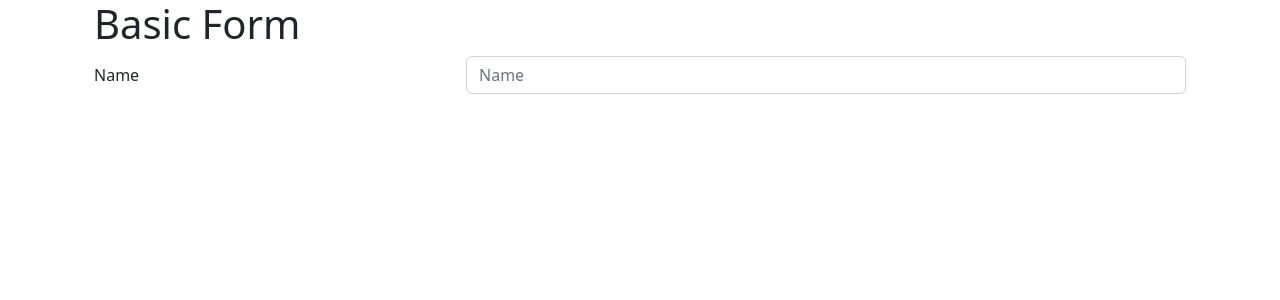
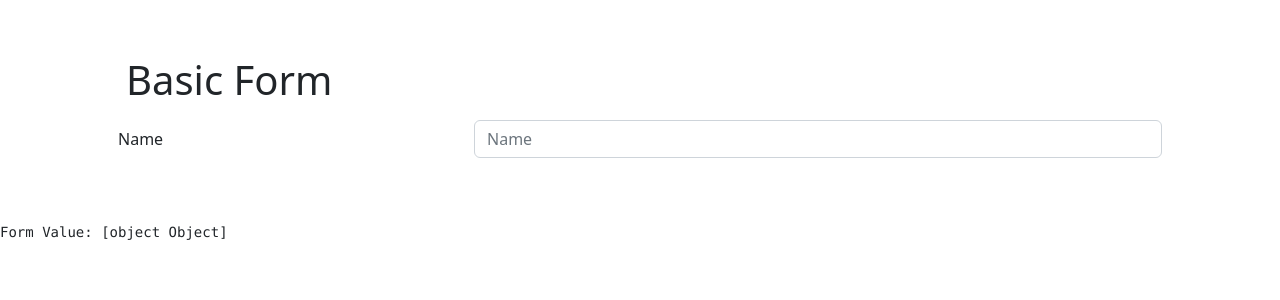
Before and after one commit to salehloke/basic-angular-template, an Angular app: page / in a window 1280 px wide. Shown: the top 300 px of the page. Built offline with nearby package versions, Linux system fonts and the light colour scheme.

Commit message:
4 files modified

```diff
--- a/src/app/app.component.html
+++ b/src/app/app.component.html
@@ -2,6 +2,4 @@
 <p>
   Start editing to see some magic happen :)
 </p> -->
-<div class="container">
-  <router-outlet></router-outlet>
-</div>
+<router-outlet></router-outlet>
--- a/src/app/basic-form/basic-form.component.html
+++ b/src/app/basic-form/basic-form.component.html
@@ -1,7 +1,7 @@
-<div class="container">
-  <h1 class="page-title">Basic Form</h1>
+<div class="container p-5">
+  <h1 class="p-2">Basic Form</h1>
   <div>
-    <form>
+    <form formGroupName="basicForm">
       <!-- NAME -->
       <div class="row mb-2">
         <label for="name" class="col-4 col-form-label">Name </label>
@@ -19,3 +19,7 @@
     </form>
   </div>
 </div>
+
+<div>
+  <pre>Form Value: {{ basicForm.value }} </pre>
+</div>
--- a/src/app/basic-form/basic-form.component.ts
+++ b/src/app/basic-form/basic-form.component.ts
@@ -8,15 +8,15 @@ import { FormBuilder, UntypedFormGroup } from '@angular/forms';
 })
 export class BasicFormComponent implements OnInit {
   basicForm: UntypedFormGroup;
-
-  // WHEN injecting formBuilder, makesure to import form & ReactiveForm
-  /**
-   * Error: Uncaught (in promise): NullInjectorError: R3InjectorError(AppModule)[FormBuilder -> FormBuilder -> FormBuilder]:
-   * - this error is because not importing the ReactiveFormsModule & FormsModule
-   */
-  constructor(private fb: FormBuilder) {}
+  constructor(
+    /**
+     * - in order to use FormBuilder, need to import the ReactiveFormsModule & FormsModule
+     */
+    private fb: FormBuilder
+  ) {}
 
   ngOnInit() {
+    // create and init the form
     this.initForm();
   }
 
```
Also changed, not shown: src/app/app.module.ts (+8 -1 lines).
